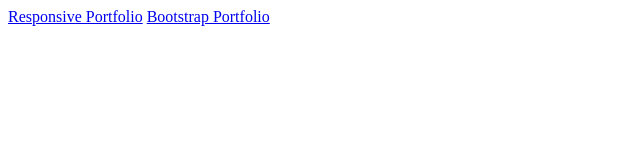
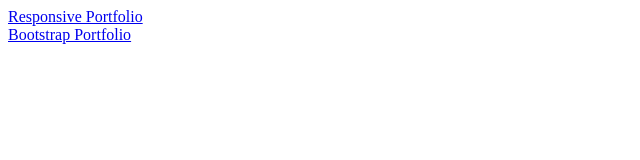
Before and after one commit to crystalmilliken/crystalmilliken.github.io, a plain HTML site: page index.html in a window 1280 px wide. Shown: the whole page, without its empty margins (0-640 px from the left). Drawn offline with Linux system fonts and the light colour scheme.

Commit message:
Update index.html

```diff
--- a/index.html
+++ b/index.html
@@ -4,7 +4,7 @@
 
     </head>
     <body>
-        <a href = "https://crystalmilliken.github.io/Responsive-Portfolio/">Responsive Portfolio</a>
+        <a href = "https://crystalmilliken.github.io/Responsive-Portfolio/">Responsive Portfolio</a><br>
         <a href = "https://crystalmilliken.github.io/Bootstrap-Portfolio/">Bootstrap Portfolio</a>
     </body>
 </html>
```
